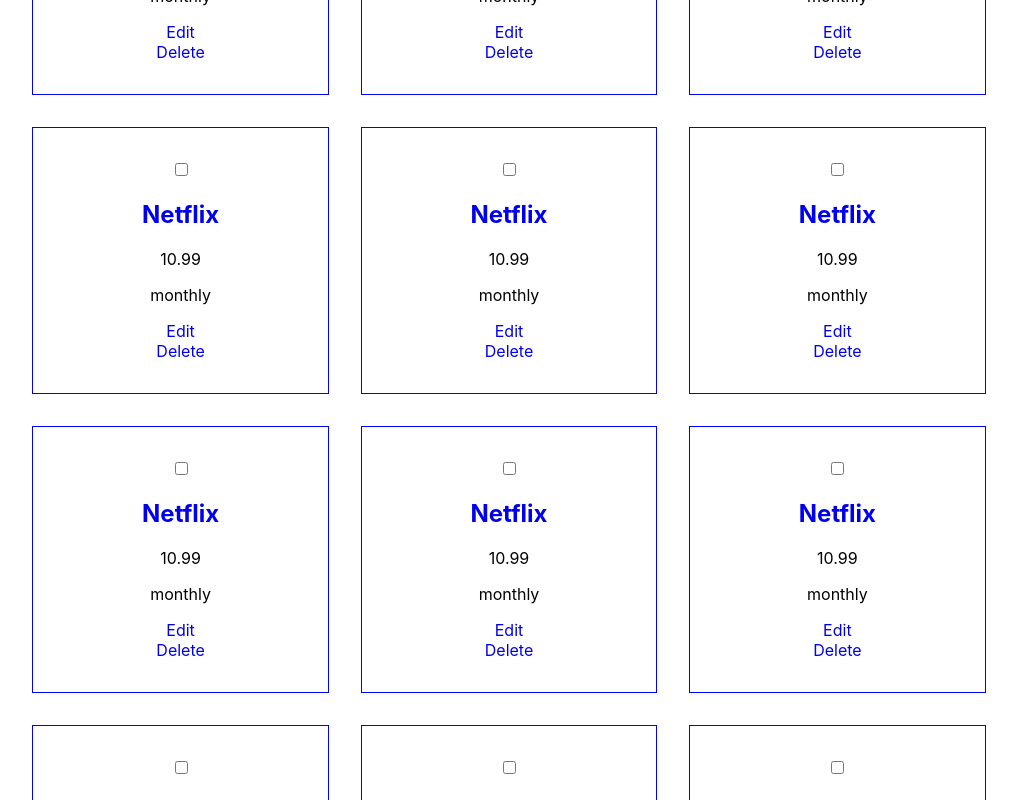
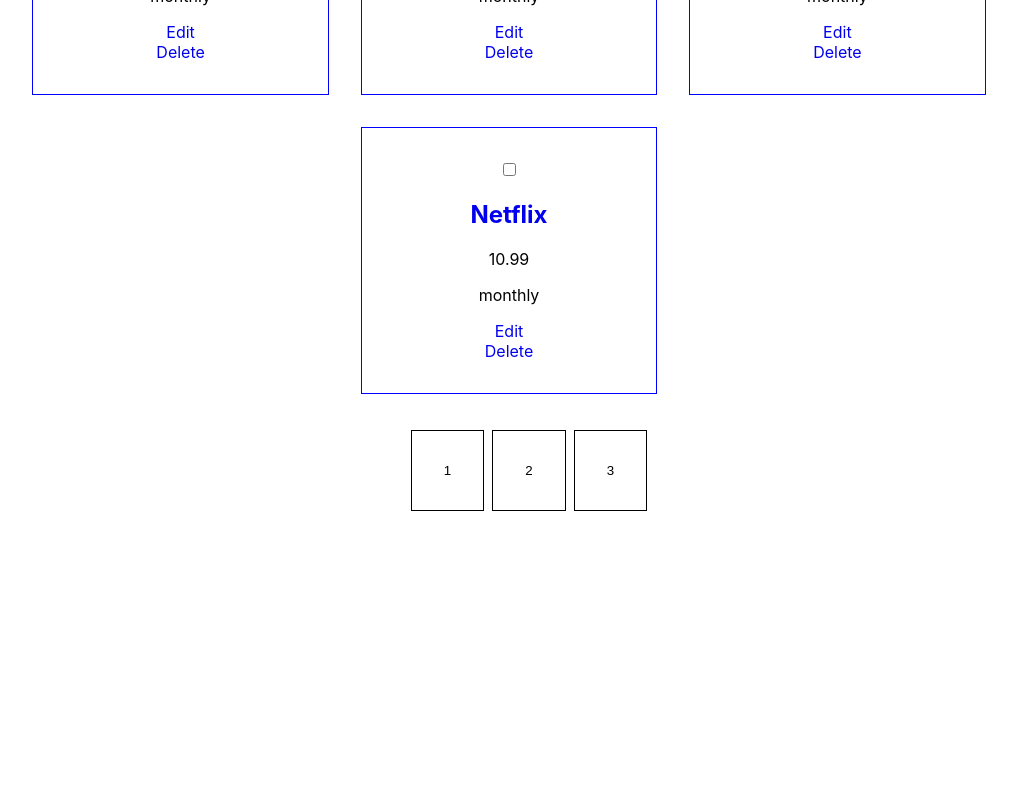
Before and after one commit to zdavidson/sounder-engineering-pratical, a React (Create React App) app: page / in a window 1280 px wide. Shown: the part 920-1720 px from the top of the page, without its empty margins (131-1148 px from the left). After the commit the page ends 1451 px from the top, so only its background shows below. Built offline with nearby package versions, Linux system fonts and the light colour scheme.

Commit message:
pagination added

```diff
--- a/src/App.js
+++ b/src/App.js
@@ -10,11 +10,9 @@ import EditSubscription from "./components/EditSubscription";
 
 import { SelectedSubscriptionProvider } from "./context/SelectedSubscriptionContext";
 import { SubscriptionsToDeleteProvider } from "./context/SubscriptionsToDeleteContext";
-// import { DeleteSubscriptionsContext } from "./context/SubscriptionsToDeleteContext";
 
-// EditSubscription & Delete
 // Home -- See all subscriptions in table paginated at 10 per page
-// Able to select several subscriptions and delete at once -- useContext to set Array of subscriptions to delete, then useContext to pass delete button power to hide all of those subscriptions
+
 // SubscriptionDetails -- needs to display currently selected sub
 // use ReactQuery for data fetching
 
@@ -24,6 +22,8 @@ import { SubscriptionsToDeleteProvider } from "./context/SubscriptionsToDeleteCo
 
 // Create a breadcrumbs component that sits on top of every page so you can navigate the page hierarchy
 // Cover some of the critical paths (in your opinion) of the application with integration tests
+
+// Able to select several subscriptions and delete at once -- useContext to set Array of subscriptions to delete, then useContext to pass delete button power to hide all of those subscriptions
 
 function App() {
   return (
--- a/src/components/Navigation.js
+++ b/src/components/Navigation.js
@@ -1,6 +1,6 @@
 const Navigation = () => {
   return (
-    <div>
+    <div data-testid="navigation">
       <ul
         style={{
           listStyleType: "none",
@@ -9,7 +9,9 @@ const Navigation = () => {
         }}
       >
         <li style={{ margin: "1rem 2rem" }}>
-          <a href="/">Home</a>
+          <a id="home" href="/">
+            Home
+          </a>
         </li>
         <li style={{ margin: "1rem 2rem" }}>
           <a href="/expenses">Expenses</a>
--- /dev/null
+++ b/src/components/Pagination.js
@@ -0,0 +1,38 @@
+const Pagination = ({ subscriptionsPerPage, totalSubscriptions, paginate }) => {
+  const pageNumbers = [];
+
+  for (
+    let i = 1;
+    i <= Math.ceil(totalSubscriptions / subscriptionsPerPage);
+    i++
+  ) {
+    pageNumbers.push(i);
+  }
+  return (
+    <ul
+      style={{
+        listStyleType: "none",
+        display: "flex",
+        justifyContent: "center",
+      }}
+    >
+      {pageNumbers.map((number) => (
+        <li key={number}>
+          <button
+            onClick={() => paginate(number)}
+            style={{
+              padding: "2rem",
+              margin: "0.25rem",
+              backgroundColor: "white",
+              border: "1px solid black",
+            }}
+          >
+            {number}
+          </button>
+        </li>
+      ))}
+    </ul>
+  );
+};
+
+export default Pagination;
--- a/src/components/SubscriptionCard.js
+++ b/src/components/SubscriptionCard.js
@@ -3,7 +3,7 @@ import { useSelectedSubscriptionUpdate } from "../context/SelectedSubscriptionCo
 import { useState } from "react";
 import { useNavigate } from "react-router-dom";
 
-const SubscriptionCard = ({ subscription, hidden }) => {
+const SubscriptionCard = ({ subscription }) => {
   const [display, setDisplay] = useState("block");
   const setSelectedSubscription = useSelectedSubscriptionUpdate();
 
@@ -12,6 +12,7 @@ const SubscriptionCard = ({ subscription, hidden }) => {
   return (
     <div
       className="subscription-card"
+      data-testid="subscription-card"
       style={{
         border: "1px solid blue",
         padding: "2rem",
--- a/src/components/SubscriptionTable.js
+++ b/src/components/SubscriptionTable.js
@@ -1,18 +1,40 @@
 import SubscriptionCard from "./SubscriptionCard";
 import data from "../assets/data/data.json";
+import { useState } from "react";
+import Pagination from "./Pagination";
 
 const SubscriptionTable = () => {
+  const [currentPage, setCurrentPage] = useState(1);
+  const subscriptionsPerPage = 10;
+
+  // Get current subscriptions
+  const indexOfLastSubscription = currentPage * subscriptionsPerPage;
+  const indexOfFirstSubscription =
+    indexOfLastSubscription - subscriptionsPerPage;
+  const currentSubscriptions = data.slice(
+    indexOfFirstSubscription,
+    indexOfLastSubscription
+  );
+
+  // Change page
+  const paginate = (pageNumber) => setCurrentPage(pageNumber);
+
   return (
-    <>
+    <div data-testid="subscription-table">
       <button>Delete Selected</button>
       <div
         style={{ display: "flex", flexWrap: "wrap", justifyContent: "center" }}
       >
-        {data.map((subscription, key) => {
+        {currentSubscriptions.map((subscription, key) => {
           return <SubscriptionCard key={key} subscription={subscription} />;
         })}
       </div>
-    </>
+      <Pagination
+        subscriptionsPerPage={subscriptionsPerPage}
+        totalSubscriptions={data.length}
+        paginate={paginate}
+      />
+    </div>
   );
 };
 
```
Also changed, not shown: 1 other file (tests, documents, lock files or other folders).
